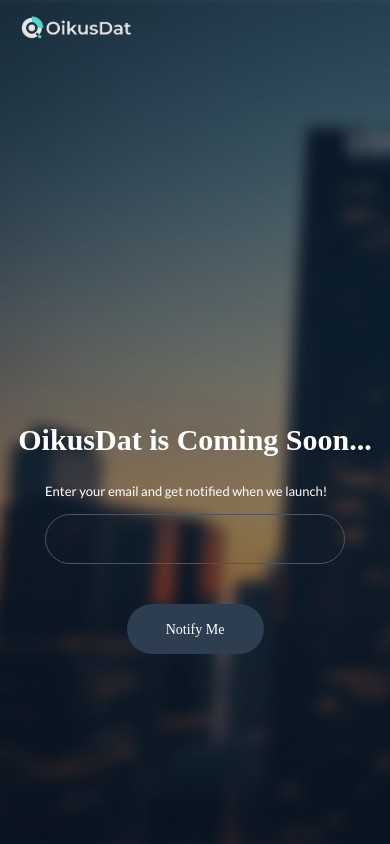
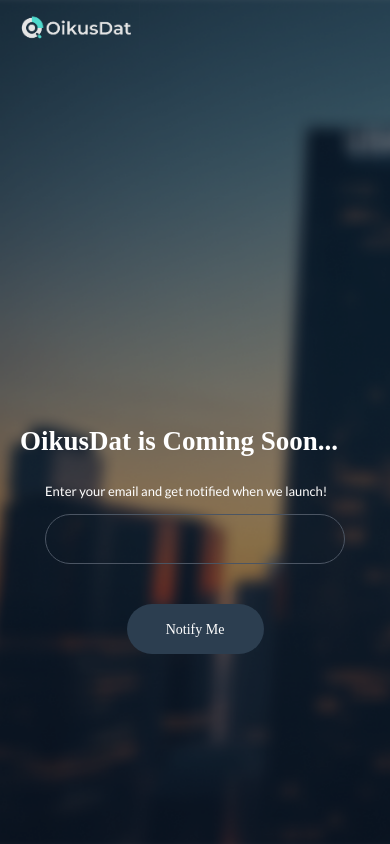
Before and after one commit to OikusDatLtd/hero_section, a React (Vite) app: page / in a window 390 px wide. Built offline with nearby package versions, Linux system fonts and the light colour scheme; a web font is replaced by a local one.

Commit message:
Update App.jsx
Changes to site responsive ness

```diff
--- a/src/App.jsx
+++ b/src/App.jsx
@@ -92,8 +92,8 @@ function App() {
       <nav className="absolute top-0 left-0">
         <img src={logo} alt="OikusDat Logo" className="ml-3 w-32 md:w-48" />
       </nav>
-      <div className=" absolute bottom-[190px]  lg:bottom-[160px]   flex flex-col justify-center items-center">
-        <h1 className="text-[30px] flex font-bold text-white font-['Polysans'] sm:text-[40px] md:text-[50px] lg:text-[60px]">
+      <div className=" absolute bottom-[190px]  lg:bottom-[160px]   flex flex-col justify-center items-center self-center">
+        <h1 className="text-[27px] w-[350px] md:w-fit flex font-bold text-white font-['Polysans'] sm:text-[40px] md:text-[50px] lg:text-[60px]">
           OikusDat is Coming Soon...
         </h1>
         <div className="font-['Lato'] mt-[20px] lg:mt-[40px]">
```
